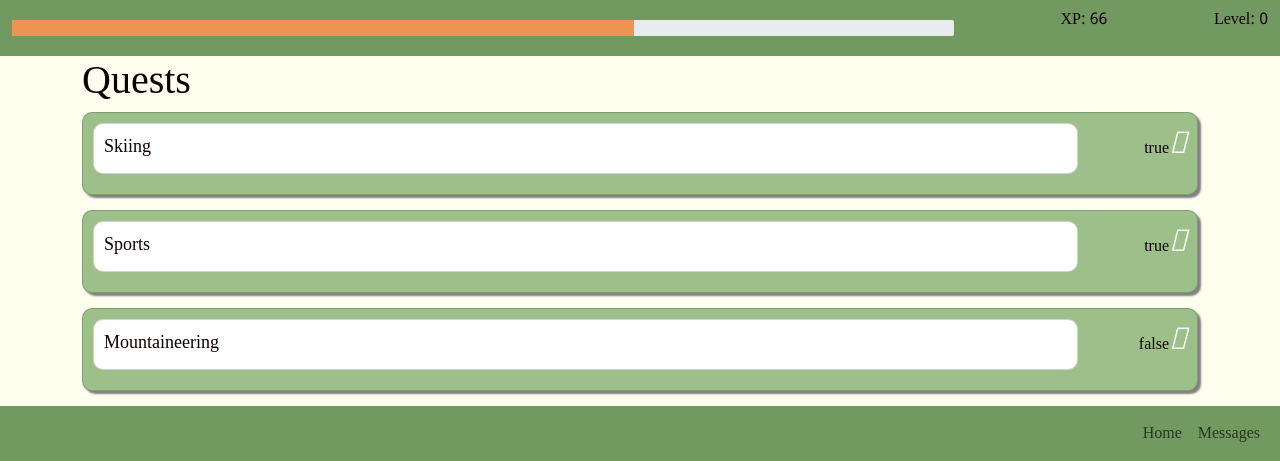
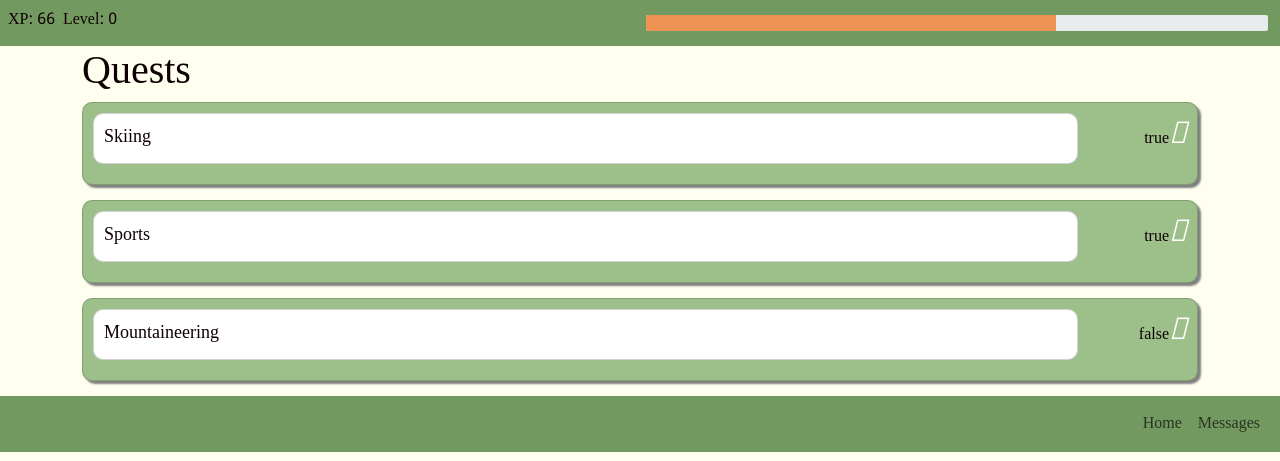
Before and after one commit to chloesianharrison/quest_up, a Rails app: page /quests in a window 1280 px wide. Shown: the top 461 px of the page. Run offline with Rails 7, Linux system fonts and the light colour scheme; a user stored in the database is signed in; data comes from the database, SQL or seed files in the repository; style sheets or scripts are compiled from the project's sources; some libraries are stand-ins or nearby versions; some web fonts are replaced.

Commit message:
xp styling

```diff
--- a/app/assets/stylesheets/components/_navbar.scss
+++ b/app/assets/stylesheets/components/_navbar.scss
@@ -12,5 +12,10 @@
 }
 
 .nav-width{
-  width:75%;
+  width:100%;
 }
+.nav-xp-level{
+  margin-bottom: 2px!important;
+  text-align:center;
+  width: 100%;
+}
--- a/app/views/shared/_navbar.html.erb
+++ b/app/views/shared/_navbar.html.erb
@@ -1,20 +1,25 @@
 <div class="navbar navbar-expand-sm navbar-light navbar-lewagon">
+  <div class="d-flex nav-xp-level">
+      <% if current_user.xp < 100 %>
+        <p class="ms-2 me-2 mb-1">XP: <%= current_user.xp%></p>
+        <p class="me-2 mb-1">Level: 0</p>
+      <% elsif %>
+        <% levels = current_user.xp.to_s.chars %>
+        <p class="ms-2 me-2">XP: <%= levels[1]%><%= levels[2] %></p>
+        <p class="ms-2">Level:<%= levels[0] %> </p>
+      <% else %>
+        <% levels = current_user.xp.to_s.chars %>
+        <p class="ms-2 me-2">XP: <%= levels[2]%><%= levels[3] %></p>
+        <p class="me-2">Level:<%= levels[0] %><%= levels[1] %> </p>
+      <% end %>
+    </div>
+  <div class="container-fluid">
 
-  <div class="container-fluid">
     <div class="progress nav-width">
       <div class="progress-bar bg-warning" role="progressbar" style="width: <%= current_user.xp %>%" aria-valuenow=<%= current_user.xp %> aria-valuemin="0" aria-valuemax="100">
       </div>
 
     </div>
-      <% if current_user.xp < 100 %>
-        <p>XP: <%= current_user.xp%></p>
-        <p>Level: 0</p>
-      <% elsif %>
-        <% levels = current_user.xp.to_s.chars %>
-        <p>Level:<%= levels[0] %> </p>
-      <% else %>
-        <% levels = current_user.xp.to_s.chars %>
-        <p>Level:<%= levels[0] %><%= levels[1] %> </p>
-      <% end %>
+
   </div>
 </div>
```
